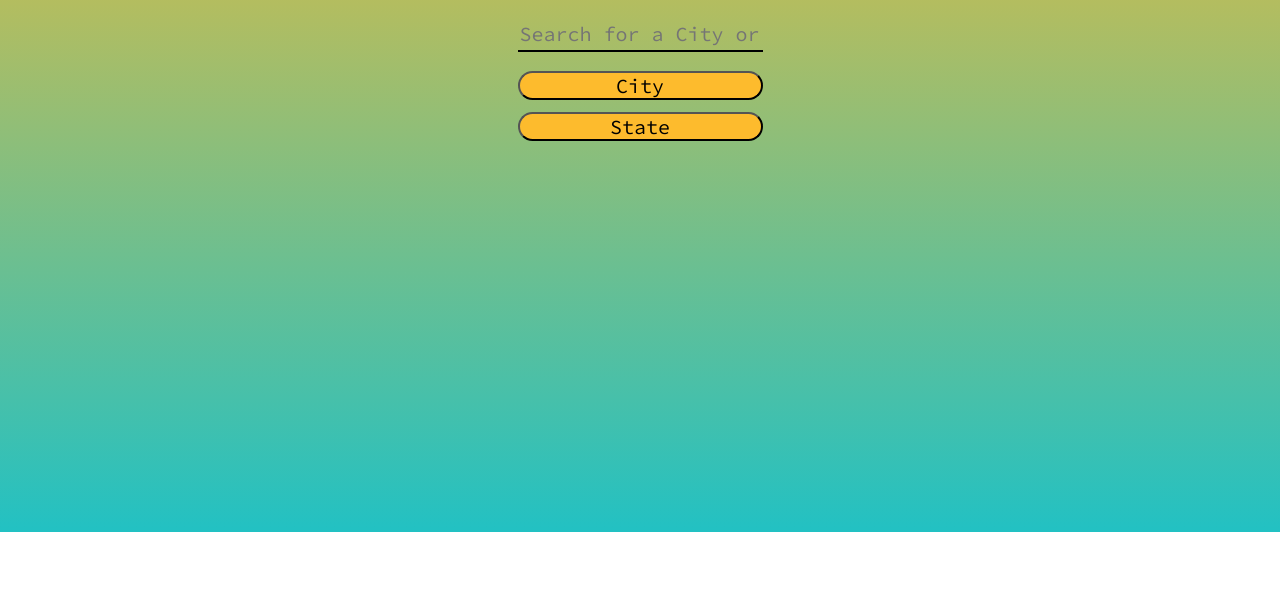
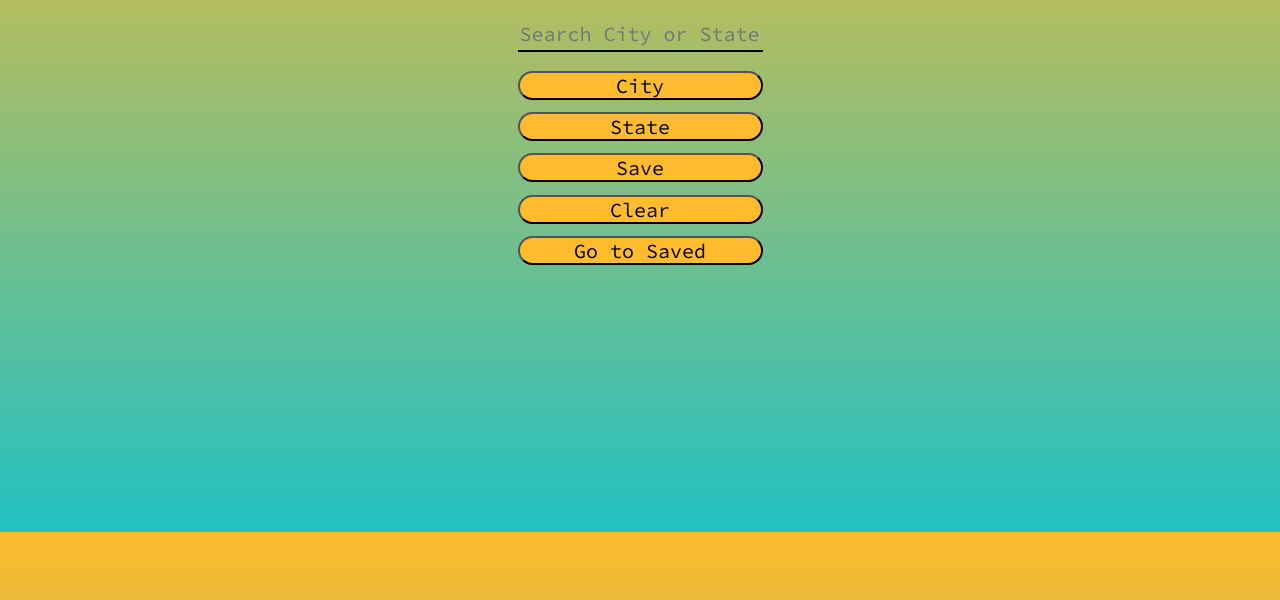
Before and after one commit to jcruzcode/pintFinder, a plain HTML site: page index.html in a window 1280 px wide. Shown: the part 268-868 px from the top of the page. Before the commit the page ends 800 px from the top, so only its background shows below. Drawn offline with Linux system fonts and the light colour scheme.

Commit message:
Added new buttons

```diff
--- a/index.html
+++ b/index.html
@@ -23,9 +23,13 @@
 	<div class="brew">
 		<img src="img/default-monochrome-black.svg" alt="PintFinder logo with a pint glass filled with beer">
 		<div>
-			<input type="text" name="" value="" placeholder="Search for a City or State">
+			<input type="text" name="" value="" placeholder="Search City or State">
 			<button id="city-btn" type="button" name="button">City</button>
 			<button id="state-btn" type="button" name="button">State</button>
+			<button id="save" type="button" name="button">Save</button>
+			<button id="clear" type="button" name="button">Clear</button>
+			<button id="getlist" type="button" name="button">Go to Saved</button>
+
 		</div>
 	</div>
 	<section class="list">
```
